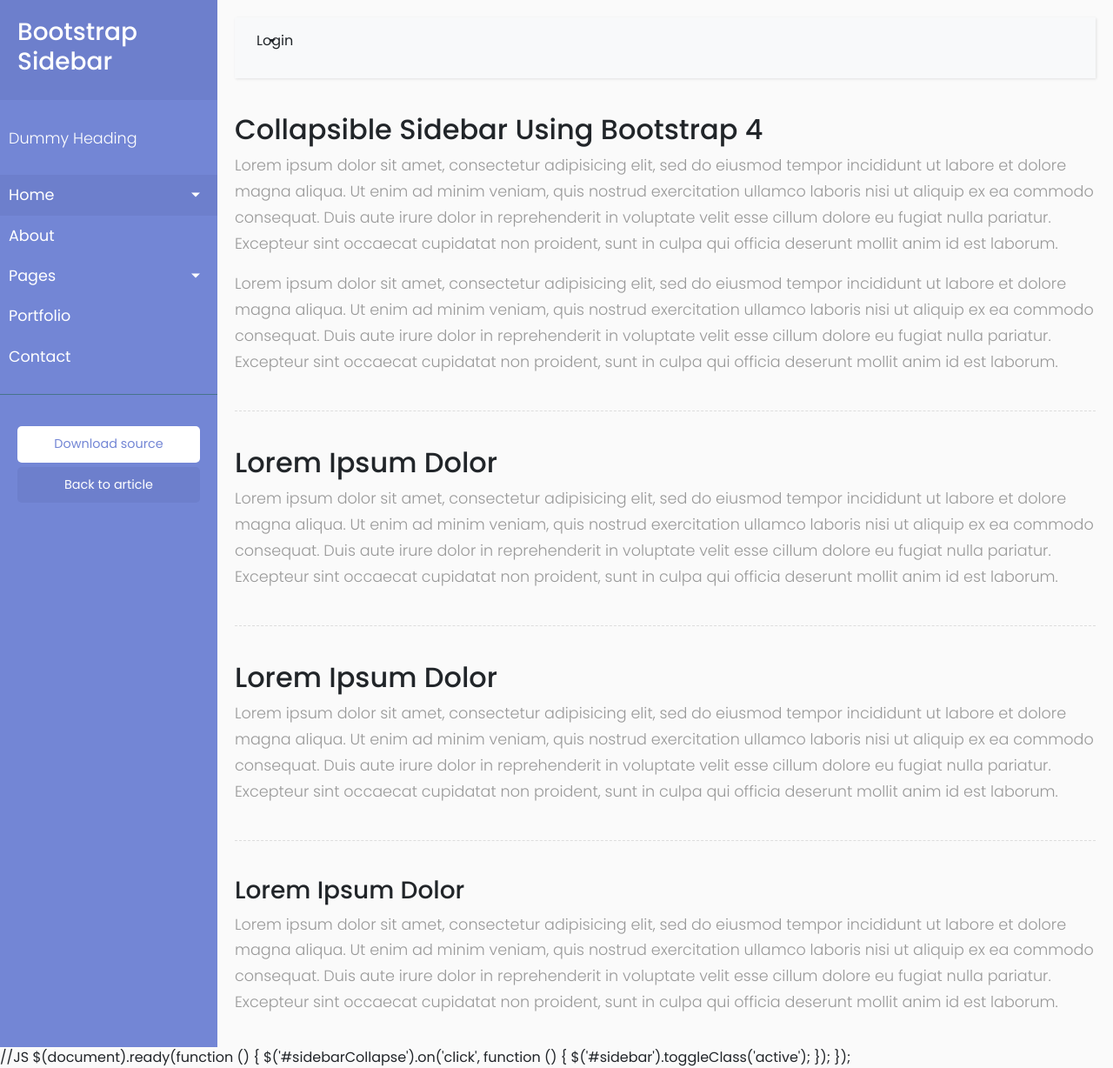
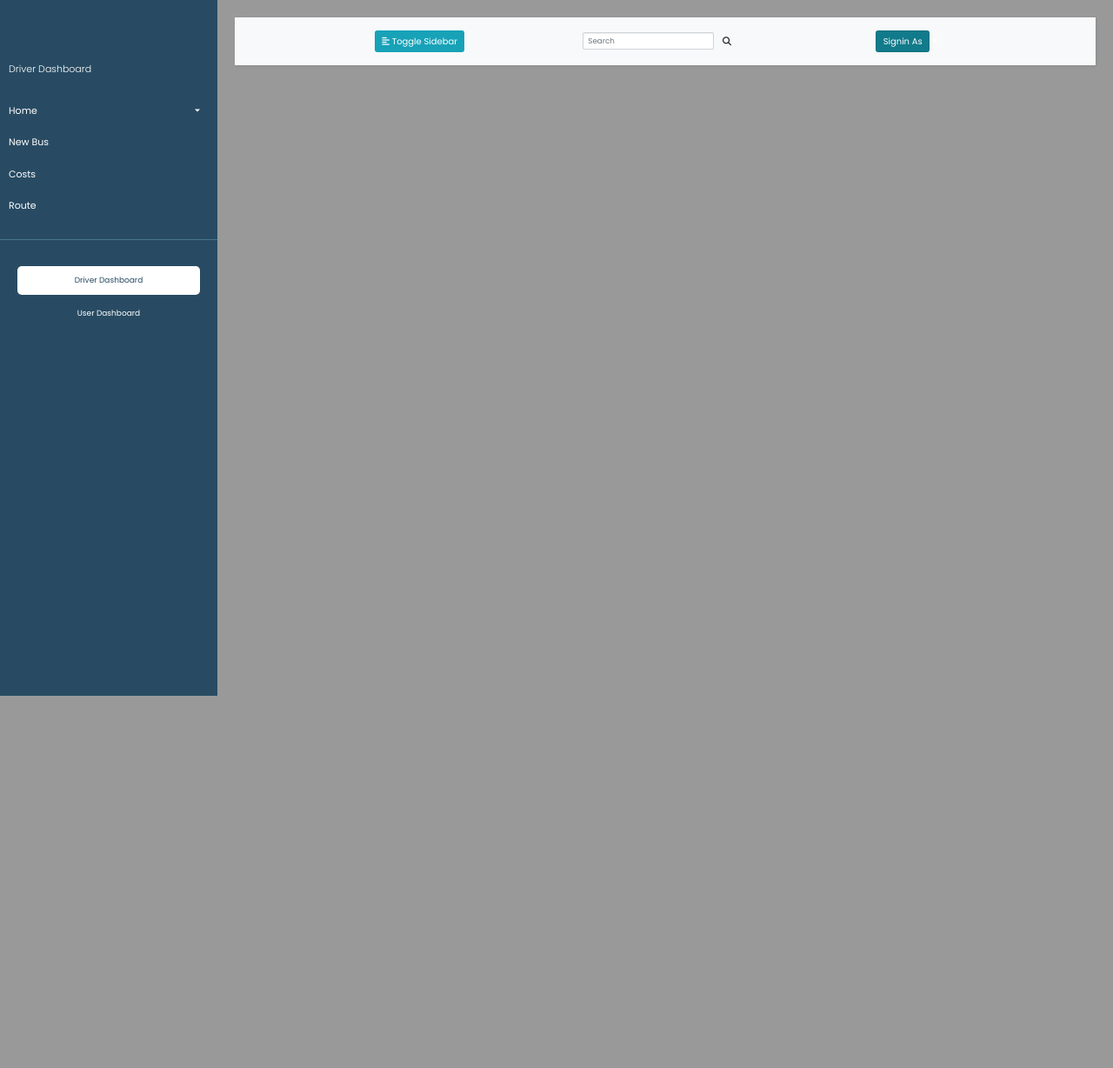
Before and after one commit to gabyxbinnaeah/Bus-Booking, a Django app: page /dashboard/ in a window 1280 px wide. Shown: the whole page at 87% size. After the commit the page ends 800 px from the top, so only its background shows below. Run offline with Django 3.2, Linux system fonts and the light colour scheme; some libraries are stand-ins or nearby versions.

Commit message:
create a dashboard for the driver app

```diff
--- a/driverapp/templates/driver/dashboard.html
+++ b/driverapp/templates/driver/dashboard.html
@@ -1,6 +1,17 @@
-{% extends 'driver/base.html'%}
+<!DOCTYPE html>
+<html lang="en">
+<head>
+    <link rel="stylesheet" href="https://pro.fontawesome.com/releases/v5.10.0/css/all.css" integrity="sha384-AYmEC3Yw5cVb3ZcuHtOA93w35dYTsvhLPVnYs9eStHfGJvOvKxVfELGroGkvsg+p" crossorigin="anonymous"/>
+    <link href="//netdna.bootstrapcdn.com/twitter-bootstrap/2.3.2/css/bootstrap-combined.no-icons.min.css" rel="stylesheet">
+    <link href="//netdna.bootstrapcdn.com/font-awesome/3.2.1/css/font-awesome.css" rel="stylesheet">
+    <link rel="stylesheet" href="https://cdn.jsdelivr.net/npm/bootstrap@4.5.3/dist/css/bootstrap.min.css" integrity="sha384-TX8t27EcRE3e/ihU7zmQxVncDAy5uIKz4rEkgIXeMed4M0jlfIDPvg6uqKI2xXr2" crossorigin="anonymous">
+    <script src="https://code.jquery.com/jquery-3.5.1.slim.min.js" integrity="sha384-DfXdz2htPH0lsSSs5nCTpuj/zy4C+OGpamoFVy38MVBnE+IbbVYUew+OrCXaRkfj" crossorigin="anonymous"></script>
+    <script src="https://cdn.jsdelivr.net/npm/bootstrap@4.5.3/dist/js/bootstrap.bundle.min.js" integrity="sha384-ho+j7jyWK8fNQe+A12Hb8AhRq26LrZ/JpcUGGOn+Y7RsweNrtN/tE3MoK7ZeZDyx" crossorigin="anonymous"></script>
 
-{% block content %}
+    <meta charset="UTF-8">
+    <meta http-equiv="X-UA-Compatible" content="IE=edge">
+    <meta name="viewport" content="width=device-width, initial-scale=1.0">
+    <title>Document</title>
     <style>
           /*
             DEMO STYLE
@@ -9,7 +20,7 @@
         @import "https://fonts.googleapis.com/css?family=Poppins:300,400,500,600,700";
         body {
             font-family: 'Poppins', sans-serif;
-    background: #fafafa;
+            background: #999;
         }
 
         p {
@@ -63,7 +74,7 @@
         #sidebar {
             min-width: 250px;
             max-width: 250px;
-    background: #7386D5;
+            background: #284b63;
             color: #fff;
             transition: all 0.3s;
         }
@@ -74,7 +85,7 @@
 
         #sidebar .sidebar-header {
             padding: 20px;
-    background: #6d7fcc;
+            background: #284b63;
         }
 
         #sidebar ul.components {
@@ -94,14 +105,14 @@
         }
 
         #sidebar ul li a:hover {
-    color: #7386D5;
+            color: 284b63;
             background: #fff;
         }
 
         #sidebar ul li.active>a,
         a[aria-expanded="true"] {
             color: #fff;
-    background: #6d7fcc;
+            background: #284b63;
         }
 
         a[data-toggle="collapse"] {
@@ -119,7 +130,7 @@
         ul ul a {
             font-size: 0.9em !important;
             padding-left: 30px !important;
-    background: #6d7fcc;
+            background: #284b63;
         }
 
         ul.CTAs {
@@ -136,12 +147,12 @@
 
         a.download {
             background: #fff;
-    color: #7386D5;
+            color: #284b63;
         }
 
         a.article,
         a.article:hover {
-    background: #6d7fcc !important;
+            background: #284b63 !important;
             color: #fff !important;
         }
 
@@ -171,20 +182,26 @@
                 display: none;
             }
         }
-</style>
 
 
+        .active-pink .fa, .active-pink-2 .fa {
+           color: #4dd0e1;
+        }
 
-
+    </style>
+</head>
+<body>
     <div class="wrapper">
         <!-- Sidebar  -->
         <nav id="sidebar">
-        <div class="sidebar-header">
-            <h3>Bootstrap Sidebar</h3>
+            <div class="sidebar-header" >
+                <!-- <h3>Bootstrap Sidebar</h3> -->
+
+                <!-- <img src="https://images.unsplash.com/photo-1621546415704-0147b05ed744?ixid=MnwxMjA3fDB8MHxzZWFyY2h8MjR8fGJ1c2VzfGVufDB8fDB8fA%3D%3D&ixlib=rb-1.2.1&auto=format&fit=crop&w=500&q=60" alt=""> -->
             </div>
 
             <ul class="list-unstyled components">
-            <p>Dummy Heading</p>
+                <p>Driver Dashboard</p>
                 <li class="active">
                     <a href="#homeSubmenu" data-toggle="collapse" aria-expanded="false" class="dropdown-toggle">Home</a>
                     <ul class="collapse list-unstyled" id="homeSubmenu">
@@ -200,36 +217,23 @@
                     </ul>
                 </li>
                 <li>
-                <a href="#">About</a>
+                    <a href="#">New Bus</a>
+                </li>
+
+                <li>
+                    <a href="#">Costs</a>
                 </li>
                 <li>
-                <a href="#pageSubmenu" data-toggle="collapse" aria-expanded="false" class="dropdown-toggle">Pages</a>
-                <ul class="collapse list-unstyled" id="pageSubmenu">
-                    <li>
-                        <a href="#">Page 1</a>
-                    </li>
-                    <li>
-                        <a href="#">Page 2</a>
-                    </li>
-                    <li>
-                        <a href="#">Page 3</a>
-                    </li>
-                </ul>
-            </li>
-            <li>
-                <a href="#">Portfolio</a>
-            </li>
-            <li>
-                <a href="#">Contact</a>
+                    <a href="#">Route</a>
                 </li>
             </ul>
 
             <ul class="list-unstyled CTAs">
                 <li>
-                <a href="https://bootstrapious.com/tutorial/files/sidebar.zip" class="download">Download source</a>
+                    <a href="" class="download">Driver Dashboard</a>
                 </li>
                 <li>
-                <a href="https://bootstrapious.com/p/bootstrap-sidebar" class="article">Back to article</a>
+                    <a href="" class="article">User Dashboard</a>
                 </li>
             </ul>
         </nav>
@@ -239,55 +243,54 @@
 
             <nav class="navbar navbar-expand-lg navbar-light bg-light">
                 <div class="container-fluid">
-                <button class="btn btn-dark d-inline-block d-lg-none ml-auto" type="button" data-toggle="collapse" data-target="#navbarSupportedContent" aria-controls="navbarSupportedContent" aria-expanded="false" aria-label="Toggle navigation">
-                    <i class="fas fa-align-justify"></i>
+
+                    <button type="button" id="sidebarCollapse" class="btn btn-info ">
+                        <i class="fas fa-align-left"></i>
+                        <span>Toggle Sidebar</span>
                     </button>
 
-                <div class="collapse navbar-collapse" id="navbarSupportedContent">
-                    <ul class="list-unstyled components">
-                        <li class="nav-item active">
-                            <a href="#homeSubmenu" data-toggle="collapse" aria-expanded="false" class="dropdown-toggle">Login</a>
-                            <ul class="collapse list-unstyled" id="homeSubmenu">
-                                <li>
-                                    <a href="#">Admin</a>
-                                </li>
-                                <li>
-                                    <a href="#">Driver</a>
-                                </li>
-                                <li>
-                                    <a href="#">User</a>
-                                </li>
-                            </ul>
+
+                    <form class="form-inline active-cyan-4">
+                        <input class="form-control form-control-sm mr-3 w-75" type="text" placeholder="Search"
+                          aria-label="Search">
+                        <i class="fas fa-search" aria-hidden="true"></i>
+                    </form>
+
+
+                    <div class="dropdown show" style="padding-right: 30px;">
+                        <button class="btn btn-info dropdown-toggle btn-md" href="#" role="button" id="dropdownMenuLink" data-toggle="dropdown" aria-haspopup="true" aria-expanded="false">
+                          Signin As
+                        </button>
+
+                        <div class="dropdown-menu" aria-labelledby="dropdownMenuLink" style="padding-right:40px;">
+                          <a class="dropdown-item  btn btn-light " href="#">Admin</a>
+                          <a class="dropdown-item  btn btn-light " href="#">Driver</a>
+                          <a class="dropdown-item btn btn-light " href="#">User</a>
+
                         </div>
+                    </div>
+
                 </div>
             </nav>
 
-        <h2>Collapsible Sidebar Using Bootstrap 4</h2>
-        <p>Lorem ipsum dolor sit amet, consectetur adipisicing elit, sed do eiusmod tempor incididunt ut labore et dolore magna aliqua. Ut enim ad minim veniam, quis nostrud exercitation ullamco laboris nisi ut aliquip ex ea commodo consequat. Duis aute irure dolor in reprehenderit in voluptate velit esse cillum dolore eu fugiat nulla pariatur. Excepteur sint occaecat cupidatat non proident, sunt in culpa qui officia deserunt mollit anim id est laborum.</p>
-        <p>Lorem ipsum dolor sit amet, consectetur adipisicing elit, sed do eiusmod tempor incididunt ut labore et dolore magna aliqua. Ut enim ad minim veniam, quis nostrud exercitation ullamco laboris nisi ut aliquip ex ea commodo consequat. Duis aute irure dolor in reprehenderit in voluptate velit esse cillum dolore eu fugiat nulla pariatur. Excepteur sint occaecat cupidatat non proident, sunt in culpa qui officia deserunt mollit anim id est laborum.</p>
+            <!-- body -->
 
-        <div class="line"></div>
 
-        <h2>Lorem Ipsum Dolor</h2>
-        <p>Lorem ipsum dolor sit amet, consectetur adipisicing elit, sed do eiusmod tempor incididunt ut labore et dolore magna aliqua. Ut enim ad minim veniam, quis nostrud exercitation ullamco laboris nisi ut aliquip ex ea commodo consequat. Duis aute irure dolor in reprehenderit in voluptate velit esse cillum dolore eu fugiat nulla pariatur. Excepteur sint occaecat cupidatat non proident, sunt in culpa qui officia deserunt mollit anim id est laborum.</p>
 
-        <div class="line"></div>
-
-        <h2>Lorem Ipsum Dolor</h2>
-        <p>Lorem ipsum dolor sit amet, consectetur adipisicing elit, sed do eiusmod tempor incididunt ut labore et dolore magna aliqua. Ut enim ad minim veniam, quis nostrud exercitation ullamco laboris nisi ut aliquip ex ea commodo consequat. Duis aute irure dolor in reprehenderit in voluptate velit esse cillum dolore eu fugiat nulla pariatur. Excepteur sint occaecat cupidatat non proident, sunt in culpa qui officia deserunt mollit anim id est laborum.</p>
-
-        <div class="line"></div>
-
-        <h3>Lorem Ipsum Dolor</h3>
-        <p>Lorem ipsum dolor sit amet, consectetur adipisicing elit, sed do eiusmod tempor incididunt ut labore et dolore magna aliqua. Ut enim ad minim veniam, quis nostrud exercitation ullamco laboris nisi ut aliquip ex ea commodo consequat. Duis aute irure dolor in reprehenderit in voluptate velit esse cillum dolore eu fugiat nulla pariatur. Excepteur sint occaecat cupidatat non proident, sunt in culpa qui officia deserunt mollit anim id est laborum.</p>
         </div>
     </div>
 
 
-//JS
+    <script>
         $(document).ready(function () {
             $('#sidebarCollapse').on('click', function () {
                 $('#sidebar').toggleClass('active');
             });
         });
-{%endblock%}
+
+        // button
+
+    </script>
+
+</body>
+</html>
--- a/driverapp/views.py
+++ b/driverapp/views.py
@@ -3,9 +3,9 @@
 
 
 # Create your views here.
+def dashboard(request):
+    return render(request,'driver/dashboard.html')
+
 def index(request):
     drivers = Driver.objects.all()
     return render(request, 'driver/index.html', {'drivers': drivers})
-
-def dashboard(request):
-    return render(request,'driver/dashboard.html')
```
Lines whose indentation alone changed are shown as unchanged.
